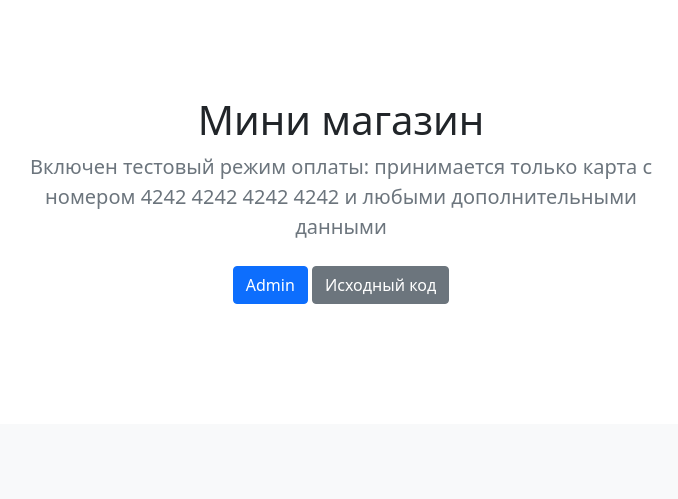
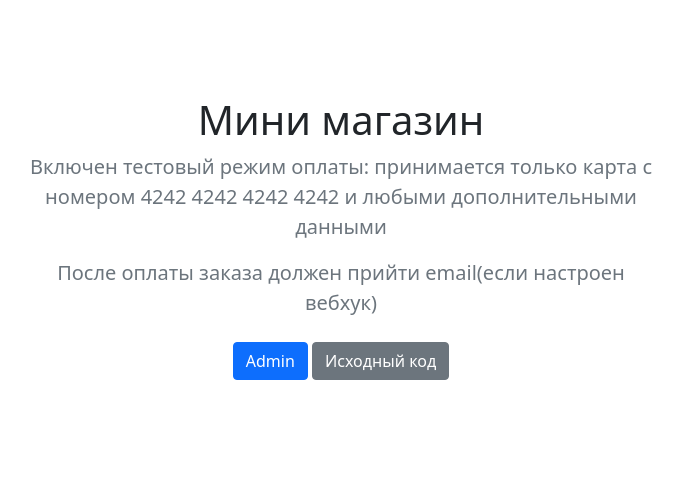
Before and after one commit to qutoq/django_stripe, a Django app: page / in a window 1280 px wide. Shown: the part 64-563 px from the top of the page, without its empty margins (299-977 px from the left). Run offline with Django 4.2, Linux system fonts and the light colour scheme; data that the repository does not hold is empty; parts of the project's set-up code (start-up, migrations or seed data) failed here and were passed over.

Commit message:
update text

```diff
--- a/app/templates/shop/test.html
+++ b/app/templates/shop/test.html
@@ -6,6 +6,7 @@
       <div class="col-lg-6 col-md-8 mx-auto">
         <h1 class="fw-light">Мини магазин</h1>
         <p class="lead text-muted">Включен тестовый режим оплаты: принимается только карта с номером 4242 4242 4242 4242 и любыми дополнительными данными</p>
+        <p class="lead text-muted">После оплаты заказа должен прийти email(если настроен вебхук)</p>
         <p>
           <a href="/admin" target="_blank" class="btn btn-primary my-2">Admin</a>
           <a href="https://github.com/qutoq/django_stripe" target="_blank" class="btn btn-secondary my-2">Исходный код</a>
```
Also changed, not shown: README.md.
